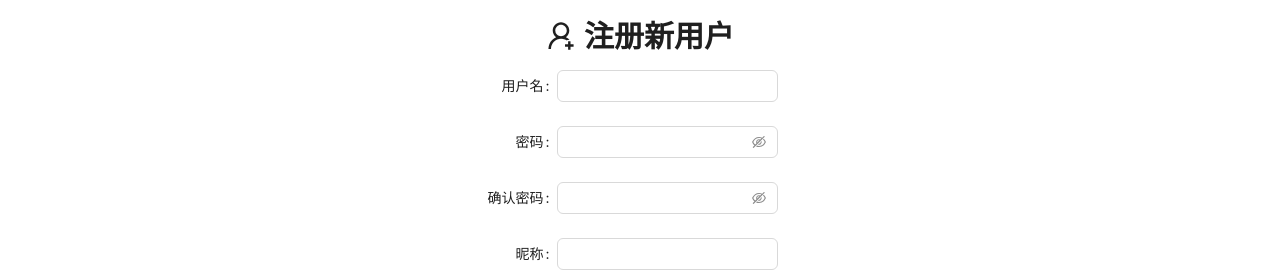
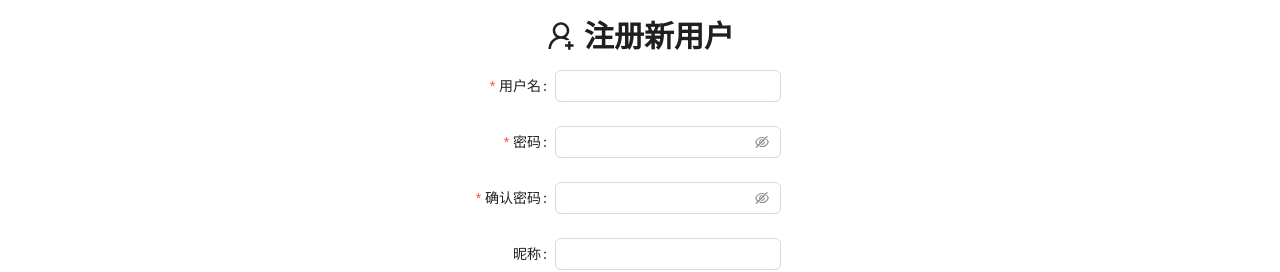
Before and after one commit to coderobt/ywt-lowcode, a React (Create React App) app: page /register in a window 1280 px wide. Shown: the part 216-488 px from the top of the page. Built offline with nearby package versions, Linux system fonts and the light colour scheme.

Commit message:
feat: 登录和注册的校验

```diff
--- a/src/pages/Login.tsx
+++ b/src/pages/Login.tsx
@@ -60,10 +60,22 @@
           wrapperCol={{ span: 16 }}
           form={form}
         >
-          <Form.Item label="用户名" name="username">
+          <Form.Item
+            label="用户名"
+            name="username"
+            rules={[
+              { required: true, message: '请输入用户名' },
+              { type: 'string', min: 5, max: 20, message: '字符长度在5-20之间' },
+              { pattern: /^\w+$/, message: '只能是字母数字下划线' },
+            ]}
+          >
             <Input />
           </Form.Item>
-          <Form.Item label="密码" name="password">
+          <Form.Item
+            label="密码"
+            name="password"
+            rules={[{ required: true, message: '请输入密码' }]}
+          >
             <Input.Password />
           </Form.Item>
           <Form.Item name="remember" valuePropName="checked" wrapperCol={{ offset: 6, span: 16 }}>
--- a/src/pages/Register.tsx
+++ b/src/pages/Register.tsx
@@ -9,6 +9,7 @@
 
 const Register: FC = () => {
   const onFinish = (values: any) => {
+    //在表单中如果有错误onFinish不会执行,只有当所有的rules都通过了才会执行
     console.log(values)
   }
   return (
@@ -23,13 +24,41 @@
       </div>
       <div>
         <Form onFinish={onFinish} labelCol={{ span: 6 }} wrapperCol={{ span: 16 }}>
-          <Form.Item label="用户名" name="username">
+          <Form.Item
+            label="用户名"
+            name="username"
+            rules={[
+              { required: true, message: '请输入用户名' },
+              { type: 'string', min: 5, max: 20, message: '字符长度在5-20之间' },
+              { pattern: /^\w+$/, message: '只能是字母数字下划线' },
+            ]}
+          >
             <Input />
           </Form.Item>
-          <Form.Item label="密码" name="password">
+          <Form.Item
+            label="密码"
+            name="password"
+            rules={[{ required: true, message: '请输入密码' }]}
+          >
             <Input.Password />
           </Form.Item>
-          <Form.Item label="确认密码" name="confirm">
+          <Form.Item
+            label="确认密码"
+            name="confirm"
+            dependencies={['password']} // 依赖password字段,password发生变化会触发validator
+            rules={[
+              { required: true, message: '请输入密码' },
+              ({ getFieldValue }) => ({
+                validator(_, value) {
+                  if (!value || getFieldValue('password') === value) {
+                    return Promise.resolve()
+                  } else {
+                    return Promise.reject(new Error('两次密码不一致'))
+                  }
+                },
+              }),
+            ]}
+          >
             <Input.Password />
           </Form.Item>
           <Form.Item label="昵称" name="nickname">
```
